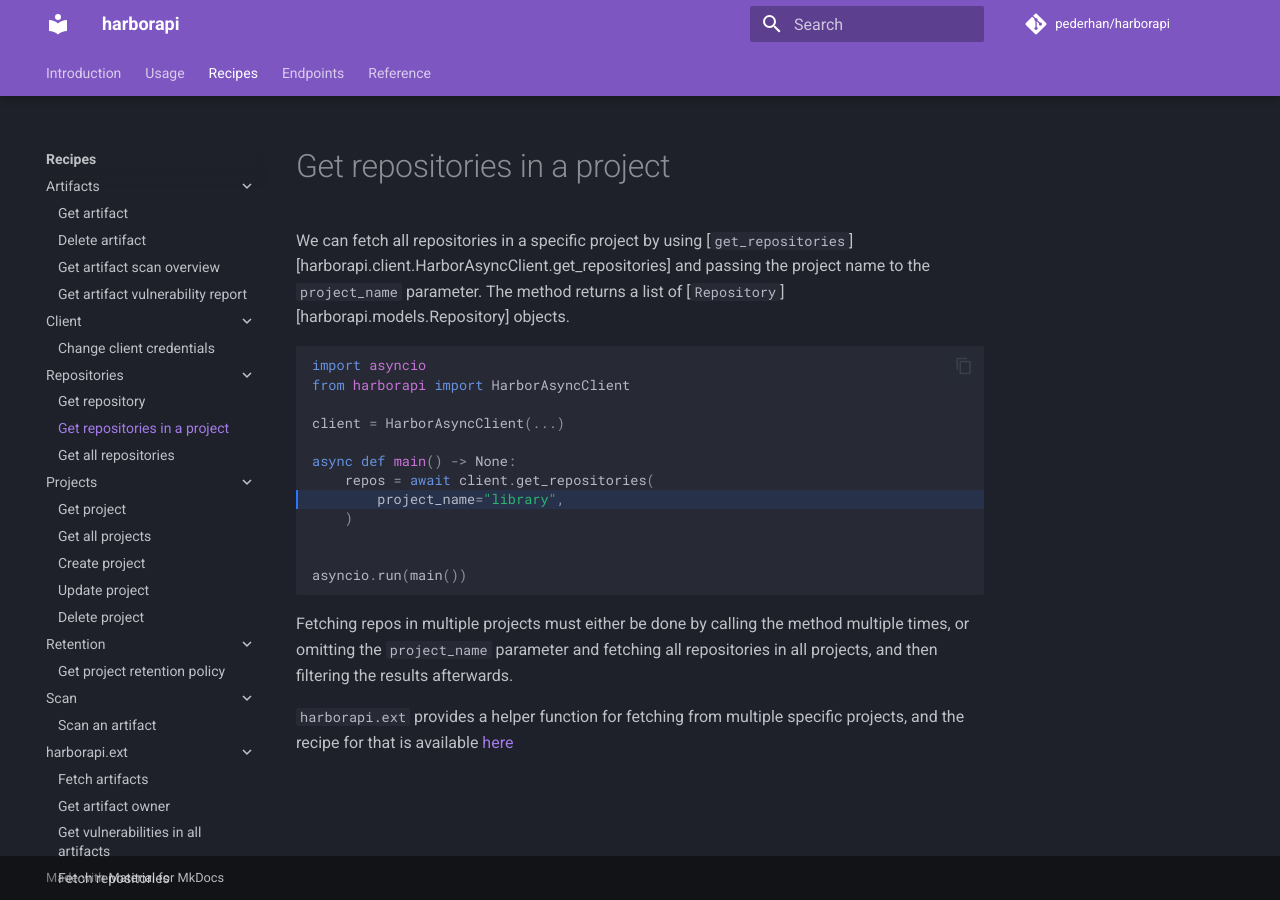
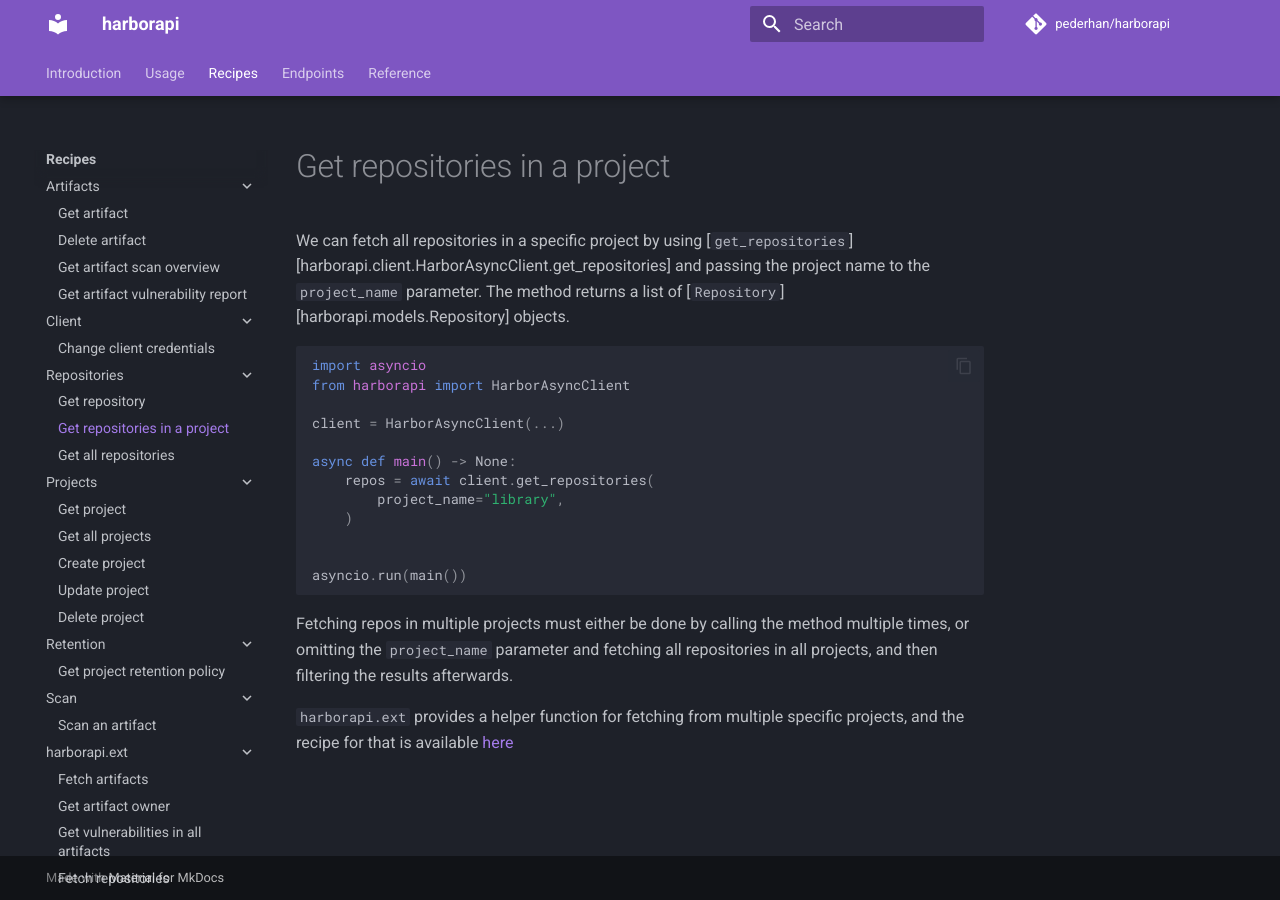
Before and after one commit to unioslo/harborapi, an MkDocs documentation site: the page built from docs/recipes/repos/get-repos-project.md, in a window 1280 px wide. Built offline with MkDocs 1.6.1 and Material for MkDocs 9.7.7, drawn with Linux system fonts in a browser that asks for light colours; comment, search, counter and statistics services are not loaded.

Commit message:
Docs: remove highlighted line in get repos recipe

````diff
--- a/docs/recipes/repos/get-repos-project.md
+++ b/docs/recipes/repos/get-repos-project.md
@@ -2,7 +2,7 @@
 
 We can fetch all repositories in a specific project by using [`get_repositories`][harborapi.client.HarborAsyncClient.get_repositories] and passing the project name to the `project_name` parameter. The method returns a list of [`Repository`][harborapi.models.Repository] objects.
 
-```py hl_lines="8"
+```py
 import asyncio
 from harborapi import HarborAsyncClient
 
````
